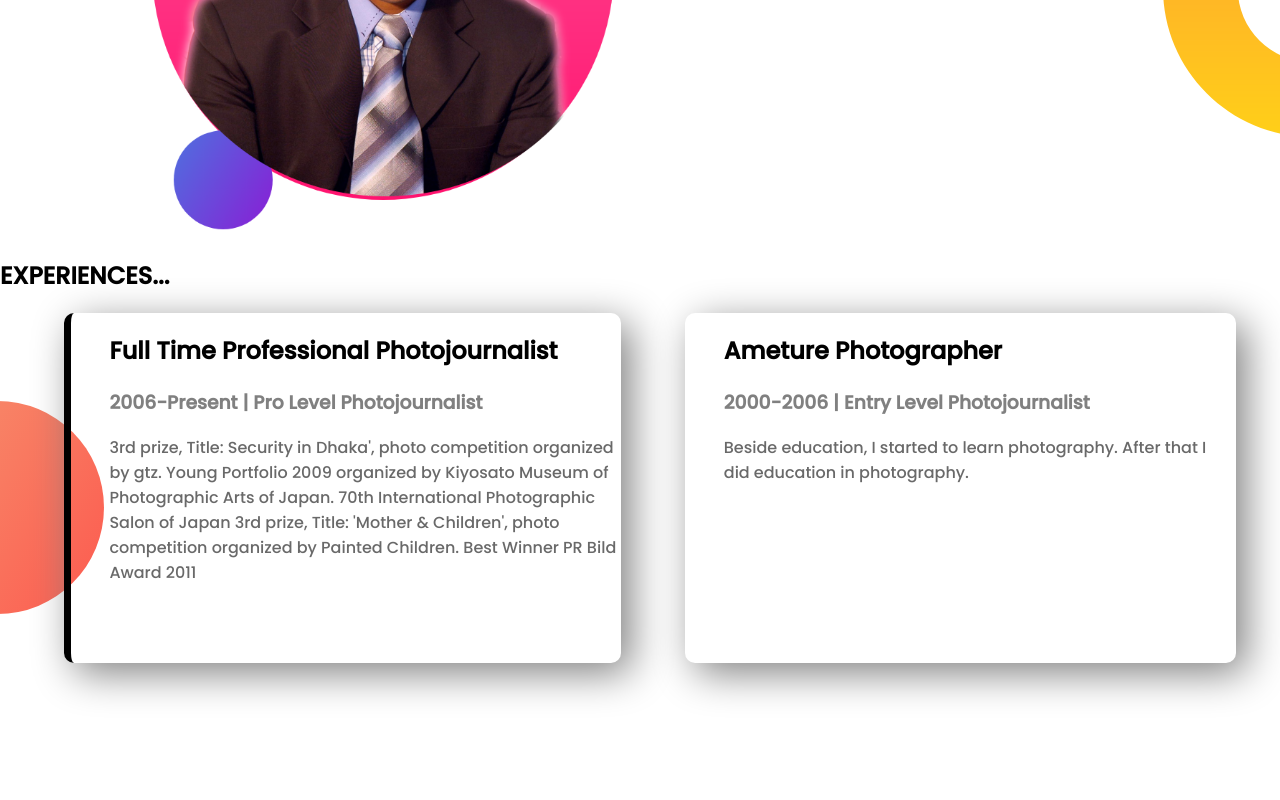
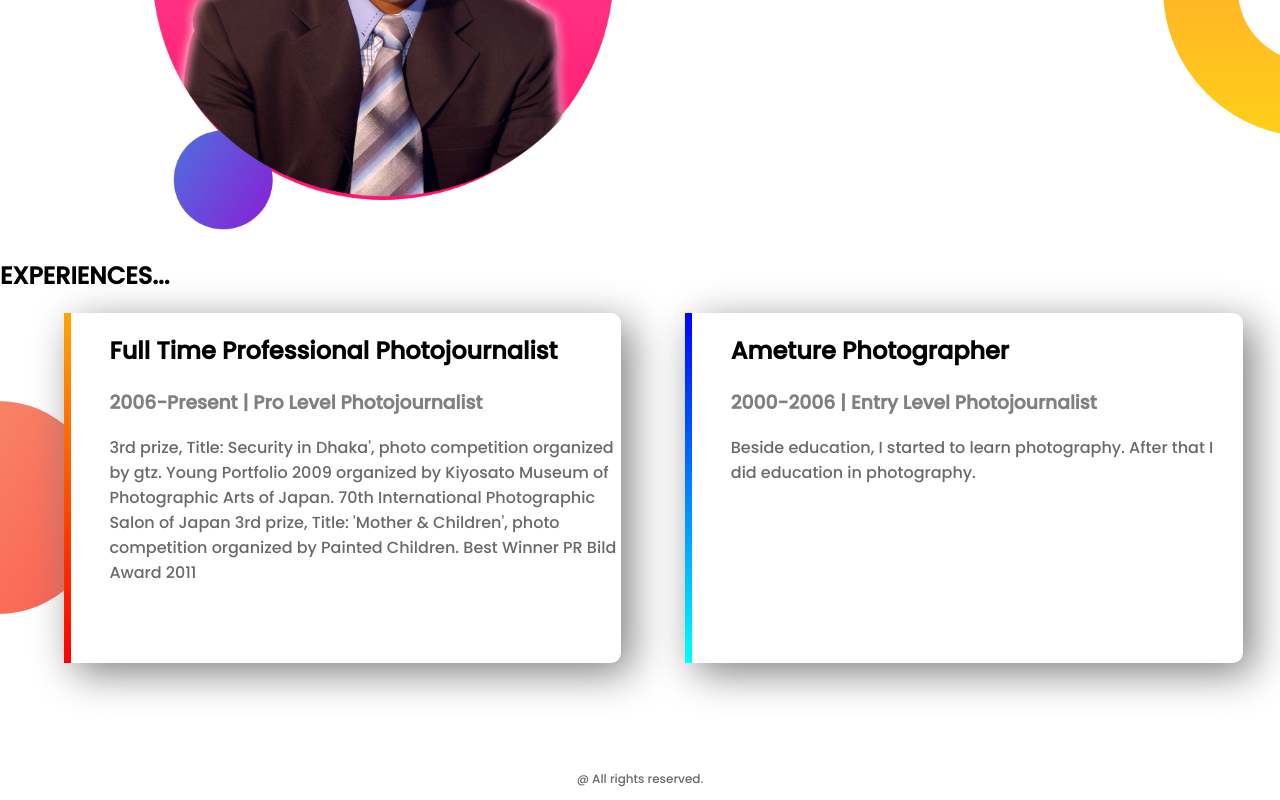
Before and after one commit to webzahidul/portfolio, a plain HTML site: page index.html in a window 1280 px wide. Shown: the part 912-1712 px from the top of the page. Before the commit the page ends 1670 px from the top, so only its background shows below. Drawn offline with Linux system fonts and the light colour scheme.

Commit message:
portfolio-done

```diff
--- a/index.html
+++ b/index.html
@@ -58,5 +58,8 @@
         <p>Beside education, I started to learn photography. After that I did education in photography.</p>
        </div>
    </section>
+   <footer>
+       <p>@ All rights reserved.</p>
+   </footer>
 </body>
 </html>
--- a/style.css
+++ b/style.css
@@ -48,6 +48,7 @@ color:aqua;
     box-shadow: 10px 10px 40px gray;
     border-radius: 10px;
     height: 70%;
+    background-color: white;
 }
 .experience-area{
     background-image:url("images/exp-bg.png");
@@ -56,6 +57,16 @@ color:aqua;
 }
 #full-time{
     border-left: 7px solid;
-    border-image: linear-gradient (lightsalmon, tomato);
+    border-image: linear-gradient(180deg, orange, red);
     border-image-slice: 1;
 }
+
+#entry-level{
+    border-left: 7px solid;
+    border-image: linear-gradient(180deg, blue, cyan);
+    border-image-slice: 1;
+}
+footer p{
+    text-align: center;
+    font-size:12px;
+}
```
